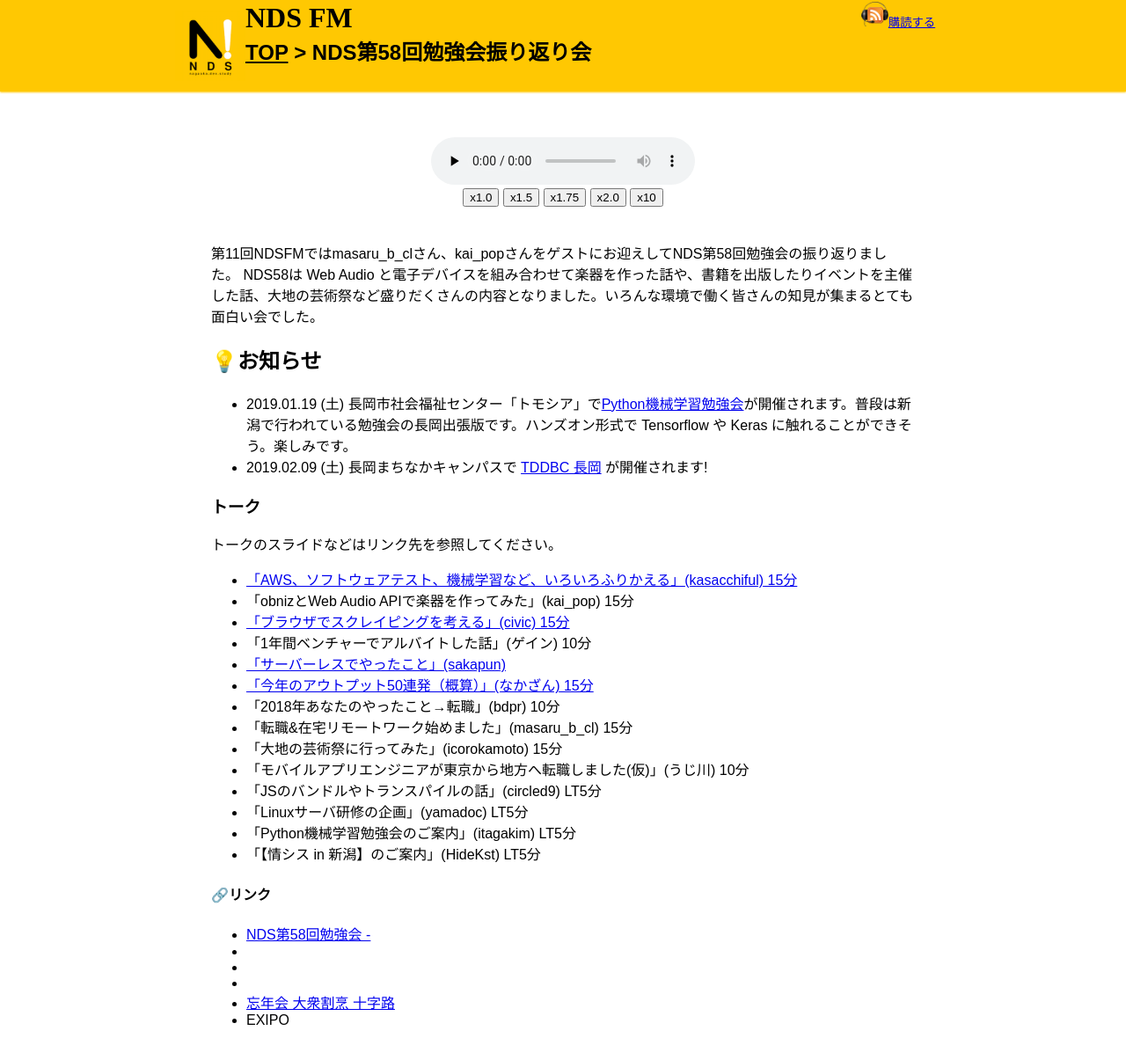
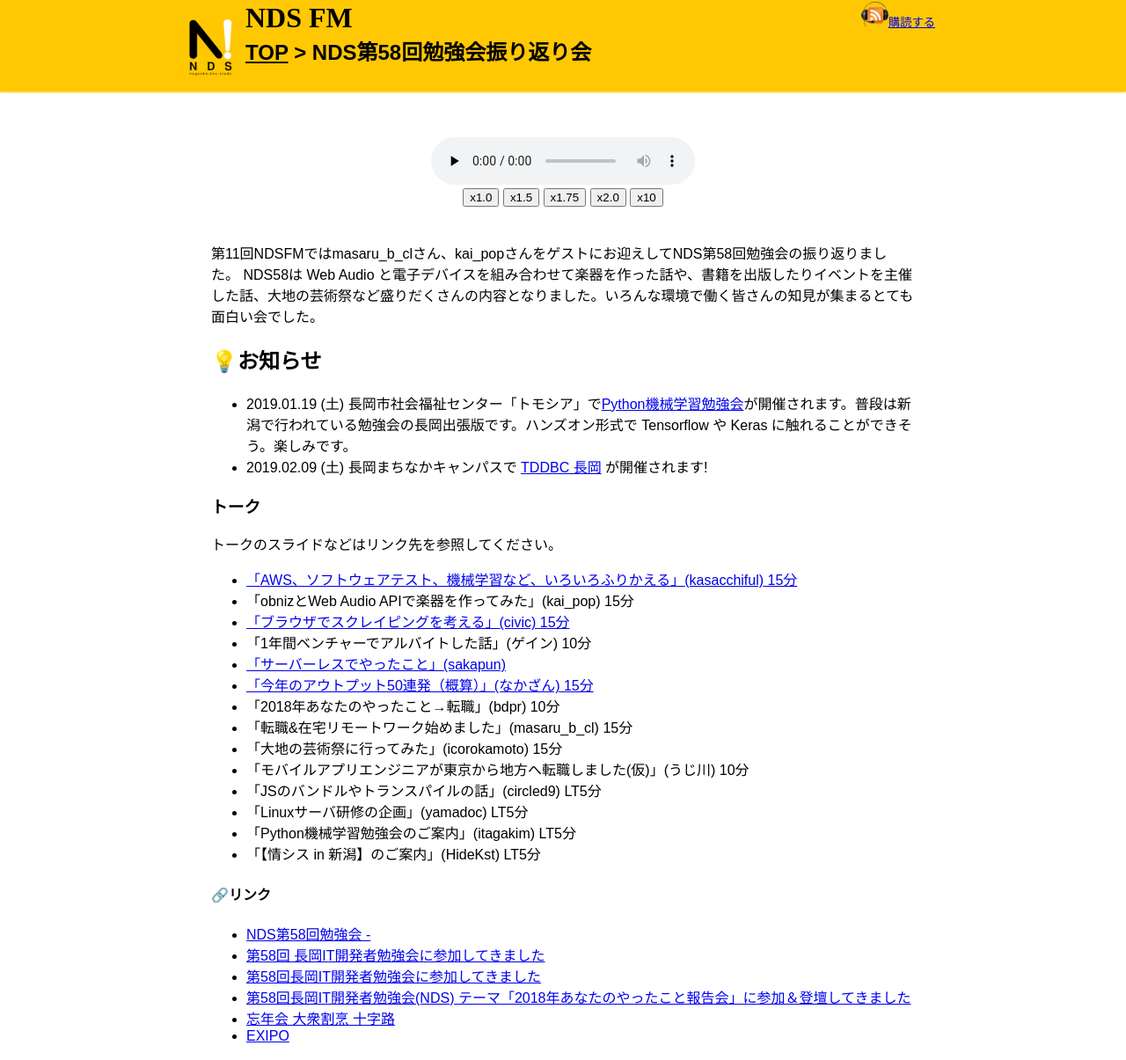
Before and after one commit to NagaokaDevelopersStudy/ndsfm, a Jekyll site: the page built from docs/_posts/2018-12-21-011.md, in a window 1280 px wide. Shown: the whole page at 88% size. Built offline with Jekyll 4.4.1, drawn with Linux system fonts in a browser that asks for light colours; some web fonts are replaced.

Commit message:
fix ndsfm#011

```diff
--- a/docs/_posts/2018-12-21-011.md
+++ b/docs/_posts/2018-12-21-011.md
@@ -12,16 +12,16 @@
 refs:
   - title: NDS第58回勉強会 -
     url: http://nagaoka.techtalk.jp/no58
-  - title:
+  - title: 第58回 長岡IT開発者勉強会に参加してきました #nds58
     url: https://www.civic-apps.com/2018/12/10/nds58/
-  - title:
+  - title: 第58回長岡IT開発者勉強会に参加してきました
     url: http://gonchan93.hatenablog.jp/entry/2018/12/09/103748
-  - title:
+  - title: 第58回長岡IT開発者勉強会(NDS) テーマ「2018年あなたのやったこと報告会」に参加＆登壇してきました #nds58
     url: https://dev.classmethod.jp/study_meeting/nds58-report/
   - title: 忘年会 大衆割烹 十字路
     url: https://www.hotpepper.jp/strJ000725637/
   - title: EXIPO
-
+    url: https://www.amazon.co.jp/実践Expo-React-NativeとFirebaseで、SNSアプリを最速ストアリリース！-NextPublishing-前田-翼/dp/484439875X/ref=sr_1_fkmr1_3?ie=UTF8&qid=1545478151&sr=8-3-fkmr1&keywords=Expo+JavaScript
 
 ---
 
```
